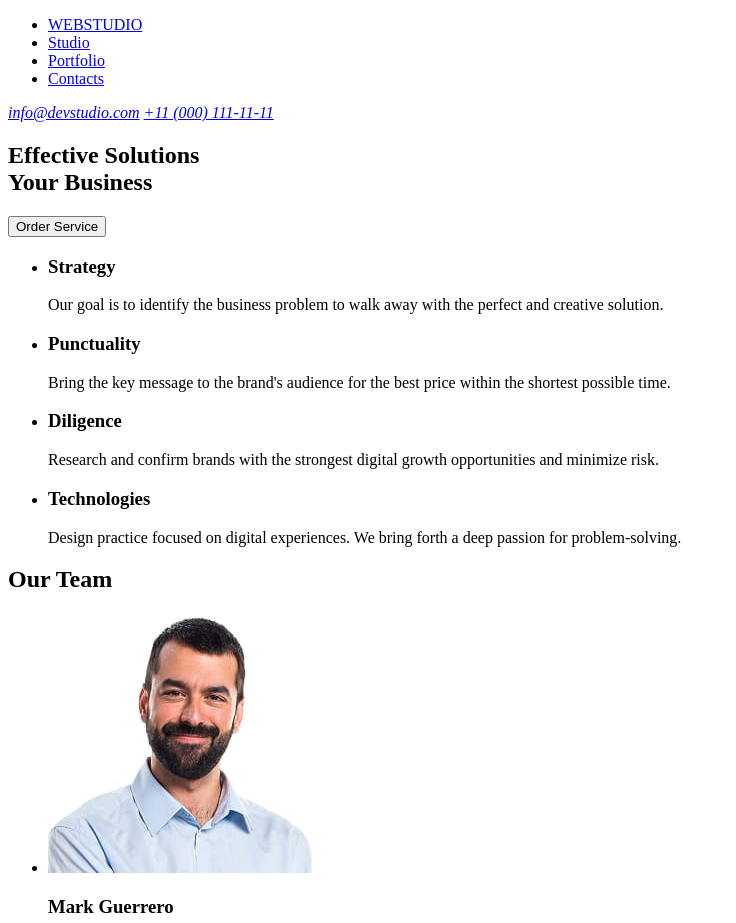
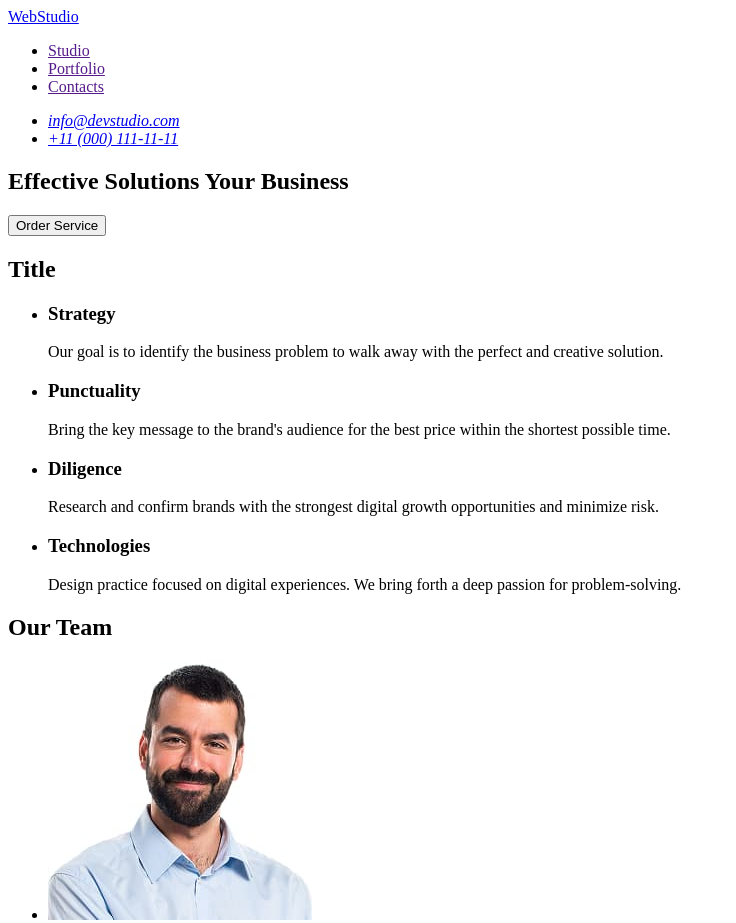
Before and after one commit to Ihor-Kotliarevskyi/goit-markup-hw-01, a plain HTML site: page index.html in a window 1280 px wide. Shown: the top 923 px of the page, without its empty margins (0-736 px from the left). Drawn offline with Linux system fonts and the light colour scheme.

Commit message:
update index

```diff
--- a/index.html
+++ b/index.html
@@ -8,24 +8,27 @@
 <body>
     <header>
         <nav>
+            <a href="./index.html">WebStudio</a>
             <ul>
-                <li><a href="#">WEBSTUDIO</a></li>
-                <li><a href="#">Studio</a></li>
-                <li><a href="#">Portfolio</a></li>
-                <li><a href="#">Contacts</a></li>
+                <li><a href="">Studio</a></li>
+                <li><a href="">Portfolio</a></li>
+                <li><a href="">Contacts</a></li>
             </ul>
         </nav>
         <address>
-            <a href="mailto:info@devstudio.com">info@devstudio.com</a>
-            <a href="tel:+11(000)1111111">+11 (000) 111-11-11</a>
+        <ul>
+            <li><a href="mailto:info@devstudio.com">info@devstudio.com</a></li>
+            <li><a href="tel:+11(000)1111111">+11 (000) 111-11-11</a></li>
+        </ul>
         </address>
     </header>
     <main>
         <section>
-            <h1>Effective Solutions <br> Your Business</h1>
+            <h1>Effective Solutions Your Business</h1>
             <button type="button">Order Service</button>
         </section>
         <section>
+            <h2>Title</h2>
             <ul>
                 <li><h3>Strategy</h3>
                 <p>Our goal is to identify the business
@@ -63,7 +66,7 @@
         </section>
     </main>
     <footer>
-        <a href="#">WEBSTUDIO</a>
+        <a href="./index.html">WebStudio</a>
         <p>Increase the flow of customers and sales for your business with digital marketing & growth solutions.</p>
     </footer>
 </body>
```
